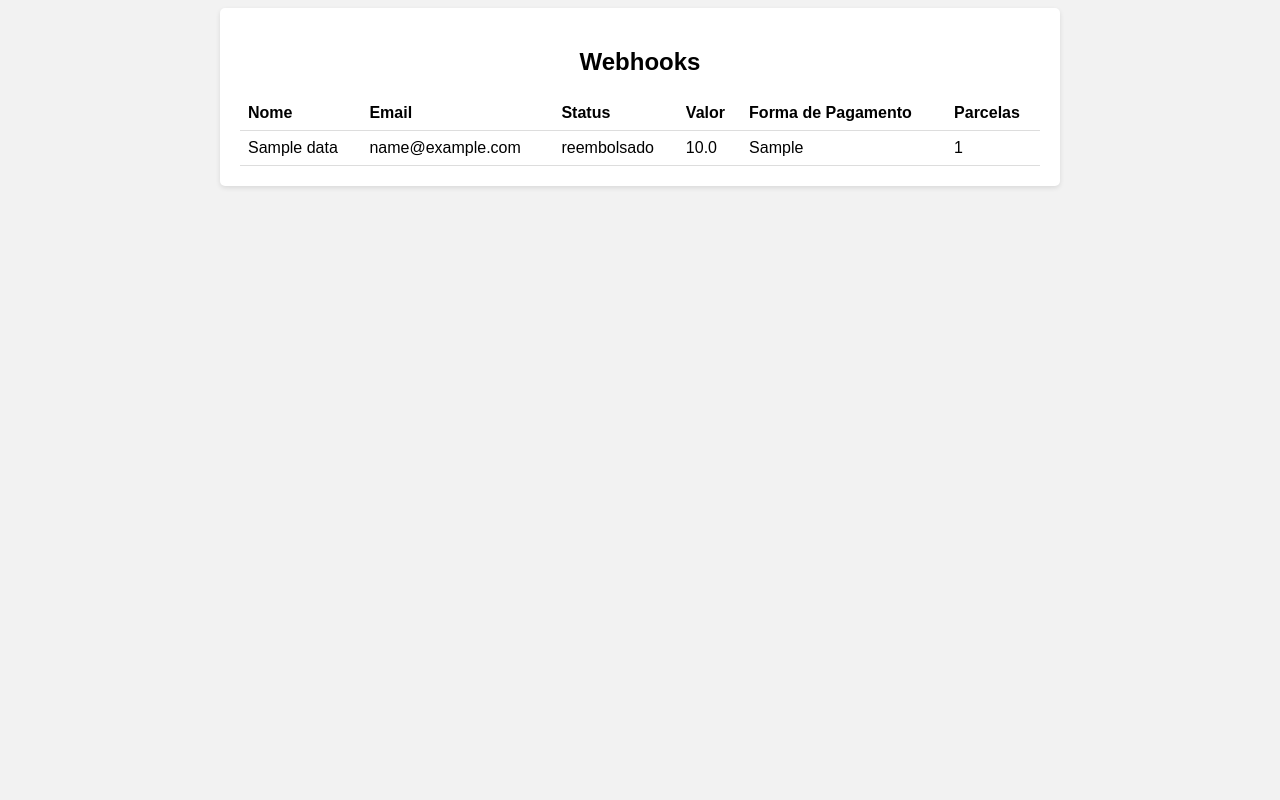
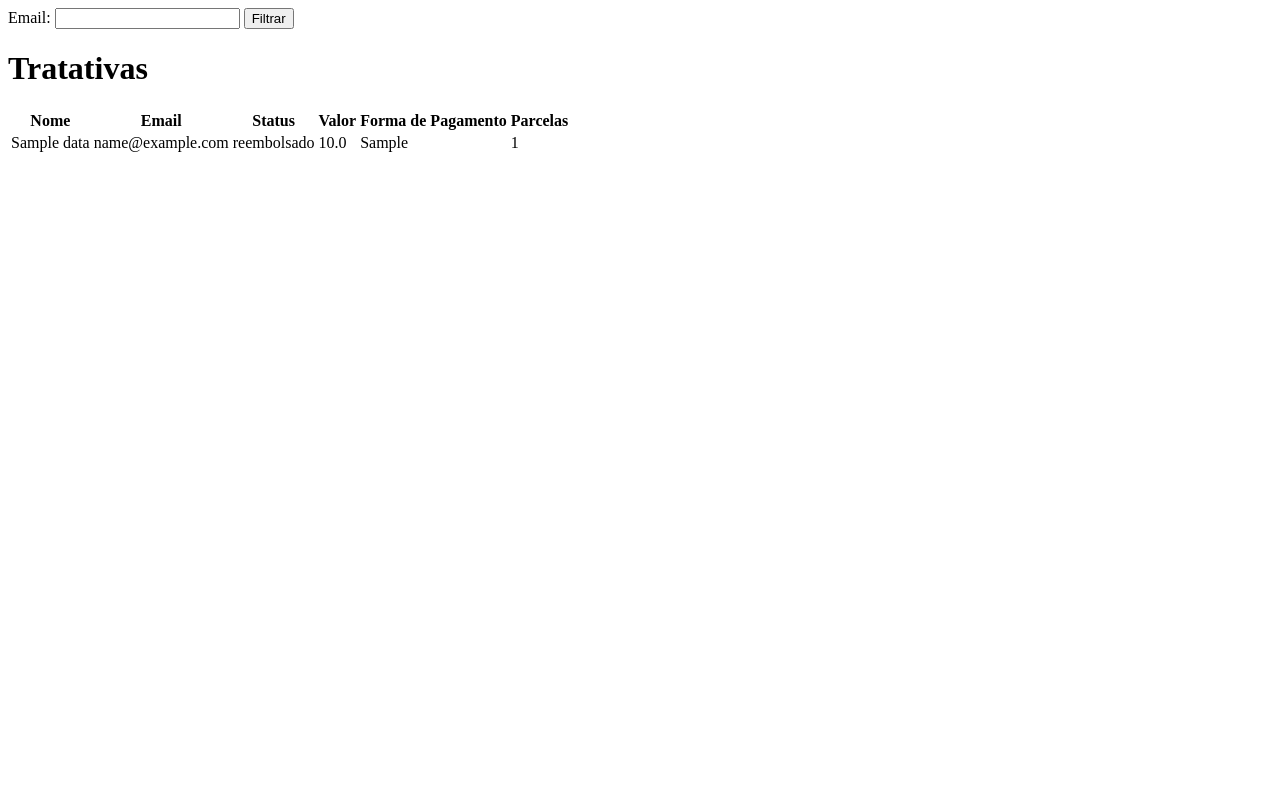
Before and after one commit to Marvingms7/api_webhook, a Flask app: page /webhooks in a window 1280 px wide. Run offline with Flask 3, Linux system fonts and the light colour scheme; tables that the repository leaves empty hold one stand-in row (values such as "Sample post").

Commit message:
novo template

```diff
--- a/app.py
+++ b/app.py
@@ -2,6 +2,7 @@ import os
 from flask import Flask, render_template, request, jsonify
 from flask_sqlalchemy import SQLAlchemy
 import json
+from sqlalchemy import or_
 
 app = Flask(__name__)
 #app.config['SQLALCHEMY_DATABASE_URI'] = 'postgresql://postgres:1@localhost/api_db'
@@ -146,6 +147,20 @@ def enviar_mensagem_pagamento_recusado(nome, email):
 def remover_acesso(nome, email):
     print(f"Remover acesso do cliente: {nome} ({email})")
 
+from sqlalchemy import or_
+
+@app.route('/filtrar_tratativas', methods=['GET'])
+def filtrar_tratativas():
+    email = request.args.get('email')
+
+    if not email:
+        return render_template('webhooks.html', webhooks=[])
+
+    tratativas = WebhookData.query.filter(WebhookData.email.ilike(f'%{email}%')).all()
+
+    return render_template('webhooks.html', webhooks=tratativas)
+
+
 
 if __name__ == '__main__':
     with app.app_context():
--- a/templates/webhooks.html
+++ b/templates/webhooks.html
@@ -1,38 +1,11 @@
-<!DOCTYPE html>
-<html>
-<head>
-    <title>Webhooks</title>
-    <style>
-        body {
-            background-color: #f2f2f2;
-            font-family: Arial, sans-serif;
-        }
-        .container {
-            max-width: 800px;
-            margin: 0 auto;
-            padding: 20px;
-            background-color: #ffffff;
-            border-radius: 5px;
-            box-shadow: 0 2px 5px rgba(0, 0, 0, 0.1);
-        }
-        h2 {
-            text-align: center;
-            margin-bottom: 20px;
-        }
-        table {
-            width: 100%;
-            border-collapse: collapse;
-        }
-        th, td {
-            padding: 8px;
-            text-align: left;
-            border-bottom: 1px solid #ddd;
-        }
-    </style>
-</head>
-<body>
-    <div class="container">
-        <h2>Webhooks</h2>
+<form action="/filtrar_tratativas" method="GET">
+    <label for="email">Email:</label>
+    <input type="email" id="email" name="email" required>
+    <button type="submit">Filtrar</button>
+</form>
+
+{% if webhooks %}
+    <h1>Tratativas</h1>
     <table>
         <thead>
             <tr>
@@ -57,6 +30,6 @@
             {% endfor %}
         </tbody>
     </table>
-    </div>
-</body>
-</html>
+{% else %}
+    <p>Nenhuma tratativa encontrada.</p>
+{% endif %}
```
Lines whose indentation alone changed are shown as unchanged.
